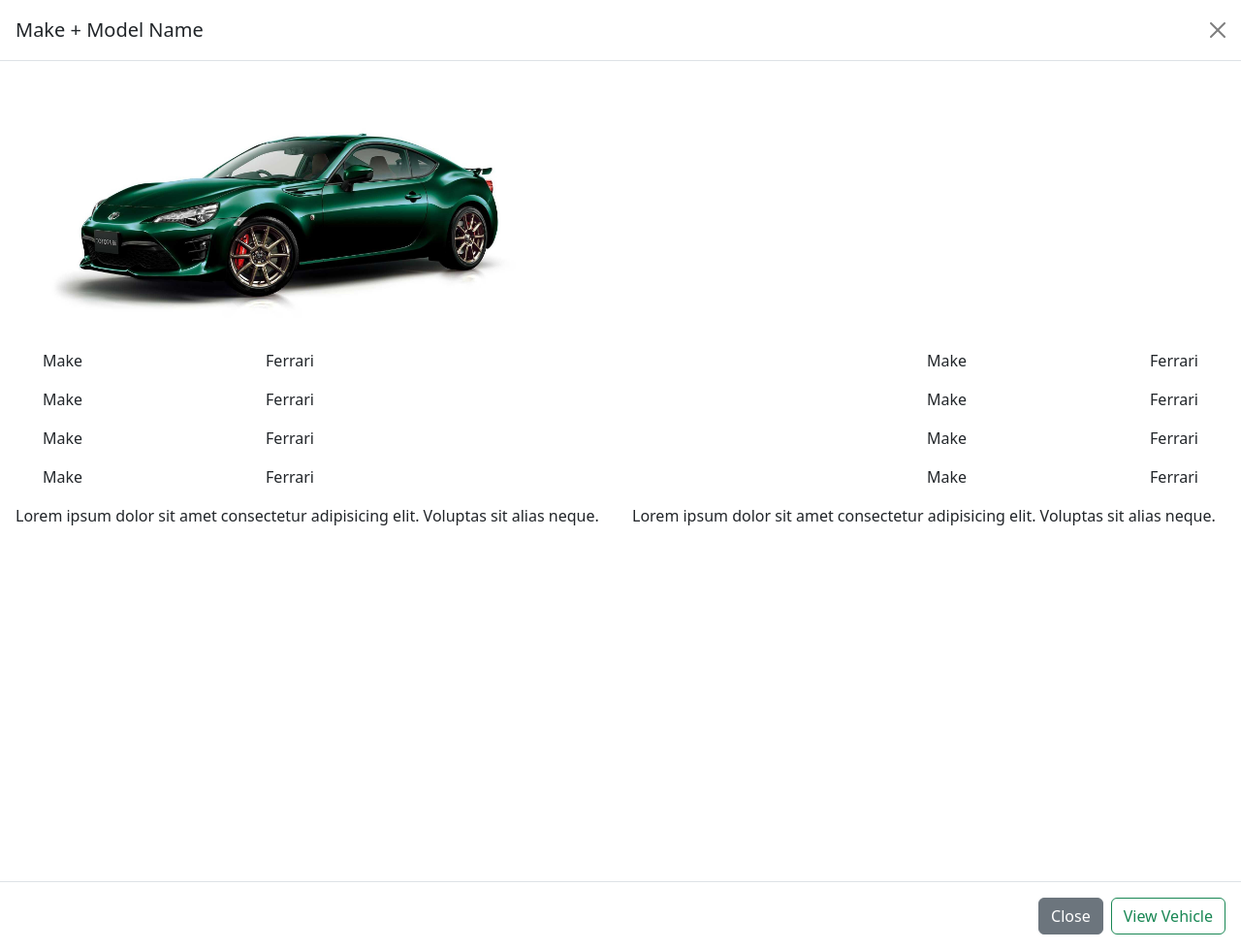
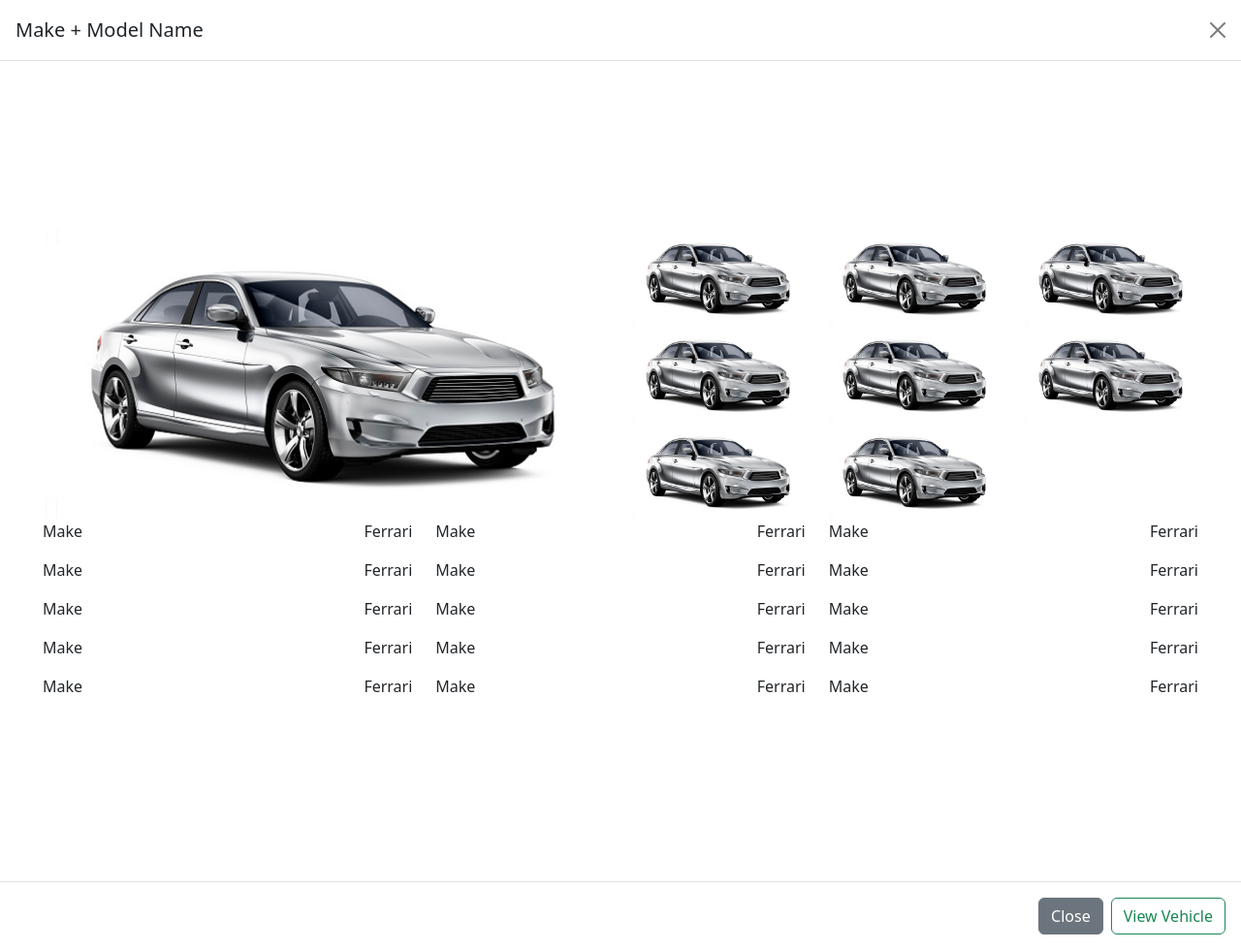
Before and after one commit to asssadtariq/Budget-Cars, a Flask app: page /showroom in a window 1280 px wide, after a click on "More Information". Shown: the whole page at 97% size. Run offline with Flask 3, Linux system fonts and the light colour scheme; some libraries are stand-ins or nearby versions.

Commit message:
showroom page and modal done along logo image size fix

```diff
--- a/static/css/style.css
+++ b/static/css/style.css
@@ -36,7 +36,7 @@
 
 #logo {
   height: 150px;
-  width: 350px;
+  width: 300px;
 }
 
 .nav-item a {
@@ -119,6 +106,19 @@
 .min-max input {
   margin: 5px 10px;
 }
+
+/* Showroom Page */
+
+#modal-main-image {
+  max-width: 100%;
+}
+
+#modal-side-images img {
+  height: 100px;
+  width: -webkit-fill-available;
+}
+
+/* Showroom */
 
 /* Finance Page */
 
--- a/templates/showroom.html
+++ b/templates/showroom.html
@@ -76,15 +76,15 @@
               porro iste est voluptate magni earum architecto magnam ipsam
               facere. Accusamus aliquam dicta cupiditate molestiae?
             </p>
-            <div class="card-footer d-flex justify-content-between">
+            <div class="card-footer d-flex justify-content-between mobile-display ">
               <a
                 href="#"
-                class="btn btn-success"
+                class="btn btn-success my-2"
                 data-bs-toggle="modal"
                 data-bs-target="#exampleModal"
                 >More Information</a
               >
-              <a href="#" class="btn btn-outline-success">View Vehicle</a>
+              <a href="#" class="btn btn-outline-success my-2">View Vehicle</a>
             </div>
           </div>
         </div>
@@ -122,7 +122,7 @@
   aria-labelledby="exampleModalLabel"
   aria-hidden="true"
 >
-  <div class="modal-dialog modal-fullscreen-xxl-down modal-fullscreen-sm-down">
+  <div class="modal-dialog modal-fullscreen">
     <div class="modal-content">
       <div class="modal-header">
         <h1 class="modal-title fs-5" id="exampleModalLabel">
@@ -135,12 +135,36 @@
           aria-label="Close"
         ></button>
       </div>
-      <div class="modal-body">
+      <div
+        class="modal-body d-lg-flex d-md-flex flex-column justify-content-center"
+      >
         <div class="row mx-3 d-flex justify-content-between">
-          <div class="col-lg-12 col-12 col-md-12">
-            <img src="static/assets/car4.jpg" alt="" style="width: 500px;" />
+          <div
+            class="col-12 col-lg-6 col-md-12 col-sm-12 d-flex justify-content-center"
+          >
+            <img src="static/assets/car2.jpg" alt="" id="modal-main-image" />
           </div>
-          <div class="col-6 col-md-3">
+
+          <div class="col-12 col-lg-6 col-md-12 col-sm-12">
+            <div class="row" id="modal-side-images">
+              {% for i in range(8) %}
+              <div class="col-3 col-lg-4">
+                <img
+                  src="static/assets/car2.jpg"
+                  alt=""
+                  class="modal-side-image"
+                />
+              </div>
+              {% endfor %}
+            </div>
+          </div>
+        </div>
+        <div class="row mx-3 d-flex justify-content-between">
+          <div class="col-sm-12 col-md-4 features">
+            <div class="d-flex justify-content-between">
+              <p>Make</p>
+              <p>Ferrari</p>
+            </div>
             <div class="d-flex justify-content-between">
               <p>Make</p>
               <p>Ferrari</p>
@@ -158,7 +182,33 @@
               <p>Ferrari</p>
             </div>
           </div>
-          <div class="col-6 col-md-3">
+          <div class="col-sm-12 col-md-4 features">
+            <div class="d-flex justify-content-between">
+              <p>Make</p>
+              <p>Ferrari</p>
+            </div>
+            <div class="d-flex justify-content-between">
+              <p>Make</p>
+              <p>Ferrari</p>
+            </div>
+            <div class="d-flex justify-content-between">
+              <p>Make</p>
+              <p>Ferrari</p>
+            </div>
+            <div class="d-flex justify-content-between">
+              <p>Make</p>
+              <p>Ferrari</p>
+            </div>
+            <div class="d-flex justify-content-between">
+              <p>Make</p>
+              <p>Ferrari</p>
+            </div>
+          </div>
+          <div class="col-sm-12 col-md-4 features more-features">
+            <div class="d-flex justify-content-between">
+              <p>Make</p>
+              <p>Ferrari</p>
+            </div>
             <div class="d-flex justify-content-between">
               <p>Make</p>
               <p>Ferrari</p>
@@ -177,12 +227,6 @@
             </div>
           </div>
         </div>
-
-        <div class="row">
-          <div class="col-md-6">Lorem ipsum dolor sit amet consectetur adipisicing elit. Voluptas sit alias neque.</div>
-          <div class="col-md-6">Lorem ipsum dolor sit amet consectetur adipisicing elit. Voluptas sit alias neque.</div>
-        </div>
-
       </div>
       <div class="modal-footer">
         <button type="button" class="btn btn-secondary" data-bs-dismiss="modal">
```
Also changed, not shown: other parts of static/css/style.css (+45 -15 lines).
